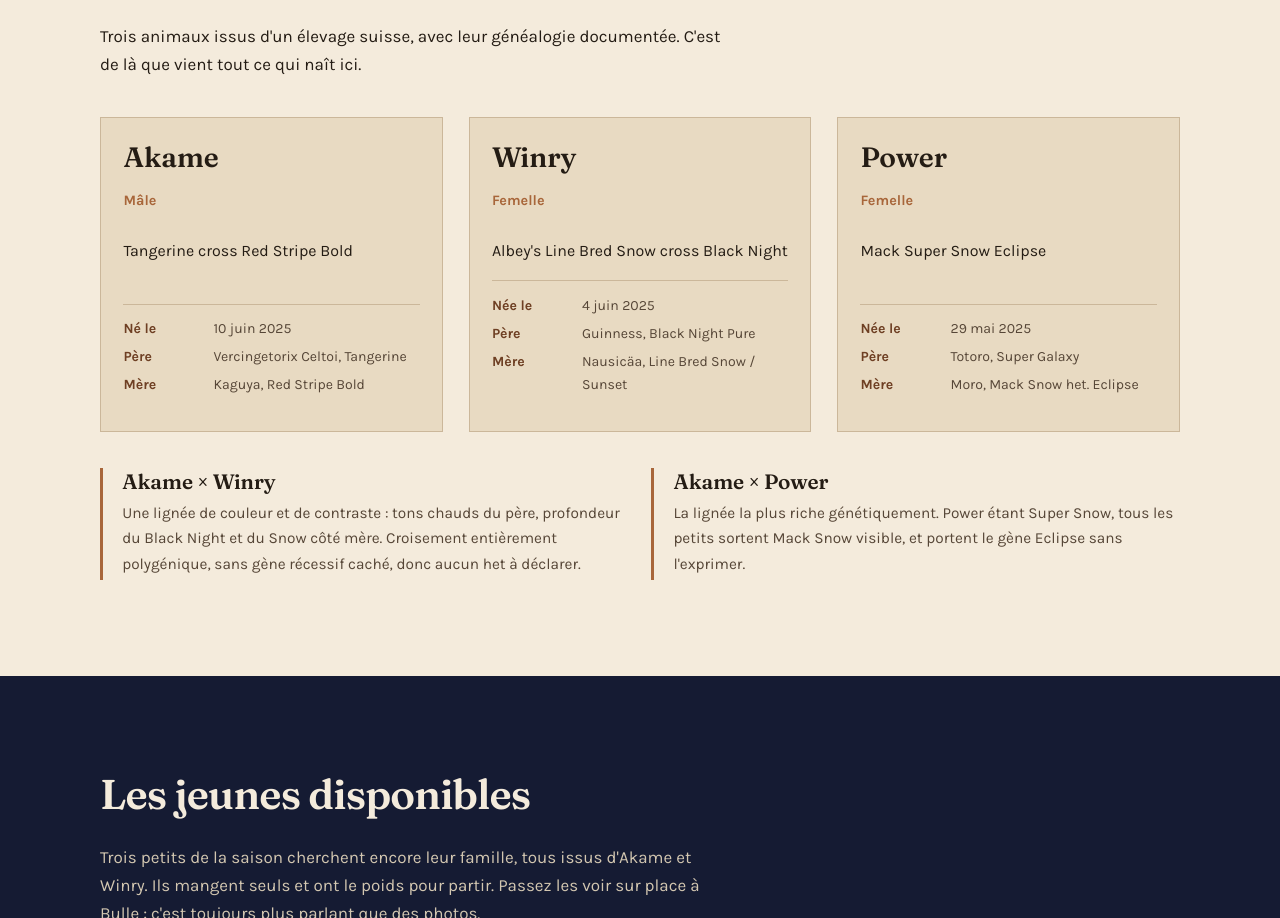
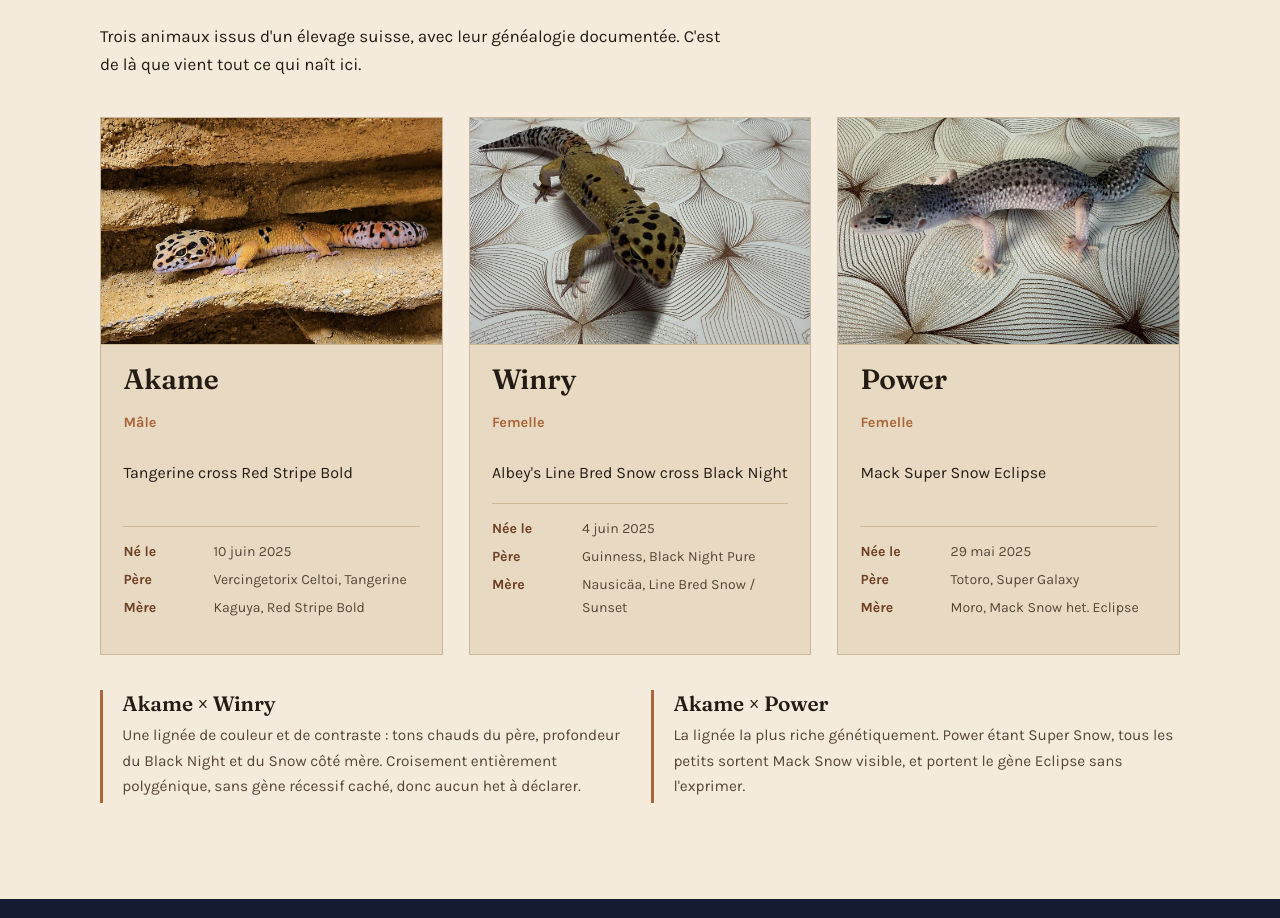
Before and after one commit to ac201983/company-gecko-suisse, a plain HTML site: page index.html in a window 1280 px wide. Shown: the part 1919-2837 px from the top of the page. Drawn offline with Linux system fonts and the light colour scheme.

Commit message:
Photos des reproducteurs

```diff
--- a/index.html
+++ b/index.html
@@ -137,6 +137,12 @@ section{padding:clamp(3.4rem,8vw,6rem) 0}
   background:var(--sable);
   border:1px solid var(--ligne);
   padding:1.5rem 1.4rem 1.3rem;
+}
+.fiche__photo{
+  aspect-ratio:3/2;object-fit:cover;
+  width:calc(100% + 2.8rem);max-width:none;
+  margin:-1.5rem -1.4rem 1.2rem;
+  border-bottom:1px solid var(--ligne);
 }
 .fiche__nom{font-size:1.75rem;margin-bottom:.1rem}
 .fiche__sexe{color:var(--terre);font-size:.9rem;font-weight:700}
@@ -327,6 +333,7 @@ a:focus-visible,.bouton:focus-visible{outline:3px solid var(--jaune);outline-off
 
     <div class="trio">
       <article class="fiche">
+        <img class="fiche__photo" src="photos/akame.jpg" alt="Akame, mâle Tangerine cross Red Stripe Bold, sur une pierre" loading="lazy">
         <h3 class="fiche__nom">Akame</h3>
         <p class="fiche__sexe">Mâle</p>
         <p class="fiche__morph">Tangerine cross Red Stripe Bold</p>
@@ -338,6 +345,7 @@ a:focus-visible,.bouton:focus-visible{outline:3px solid var(--jaune);outline-off
       </article>
 
       <article class="fiche">
+        <img class="fiche__photo" src="photos/winry.jpg" alt="Winry, femelle Snow cross Black Night, vue de dessus" loading="lazy">
         <h3 class="fiche__nom">Winry</h3>
         <p class="fiche__sexe">Femelle</p>
         <p class="fiche__morph">Albey's Line Bred Snow cross Black Night</p>
@@ -349,6 +357,7 @@ a:focus-visible,.bouton:focus-visible{outline:3px solid var(--jaune);outline-off
       </article>
 
       <article class="fiche">
+        <img class="fiche__photo" src="photos/power.jpg" alt="Power, femelle Mack Super Snow Eclipse, de profil" loading="lazy">
         <h3 class="fiche__nom">Power</h3>
         <p class="fiche__sexe">Femelle</p>
         <p class="fiche__morph">Mack Super Snow Eclipse</p>
```
Also changed, not shown: photos/akame.jpg (added), photos/power.jpg (added), photos/winry.jpg (added).
